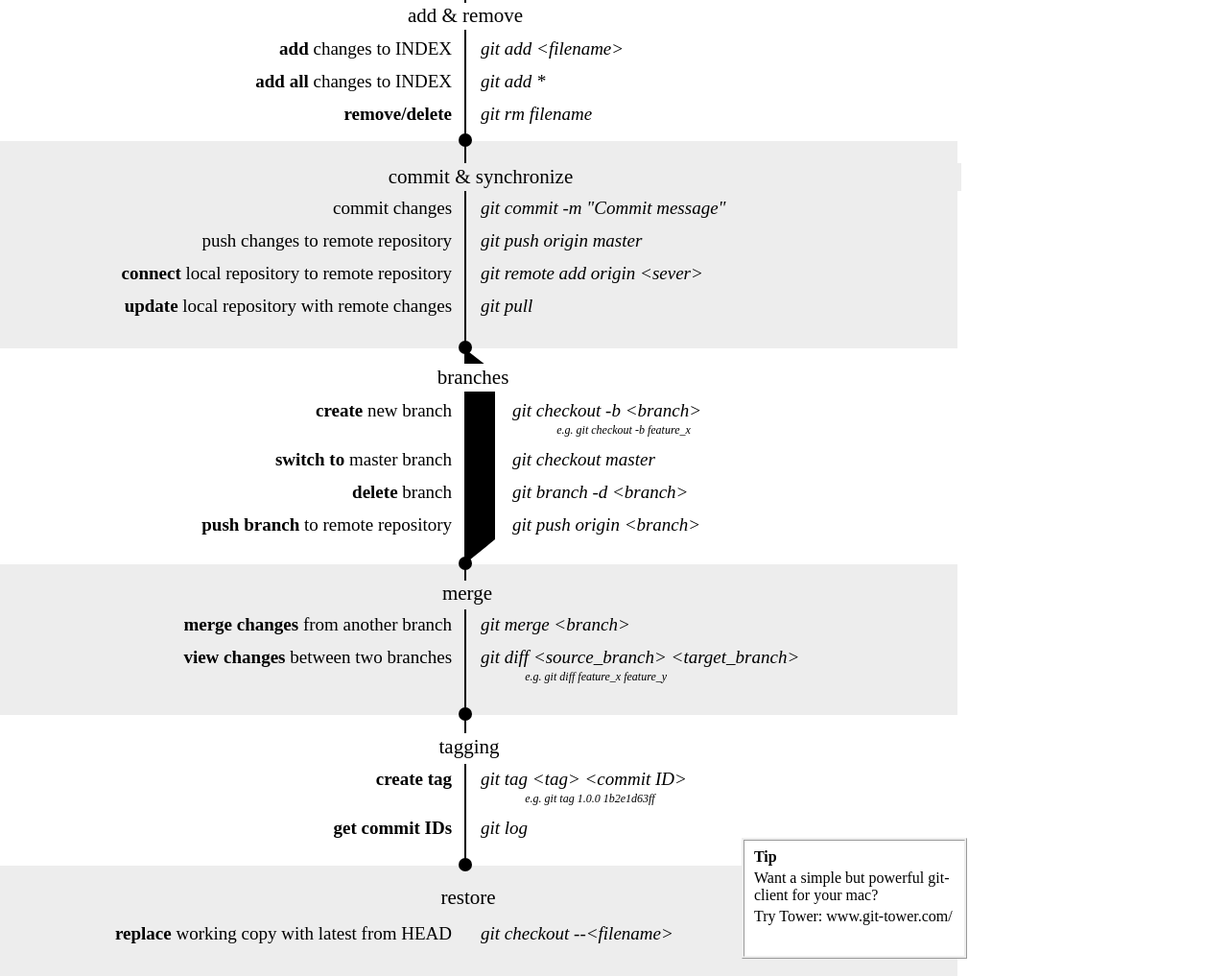
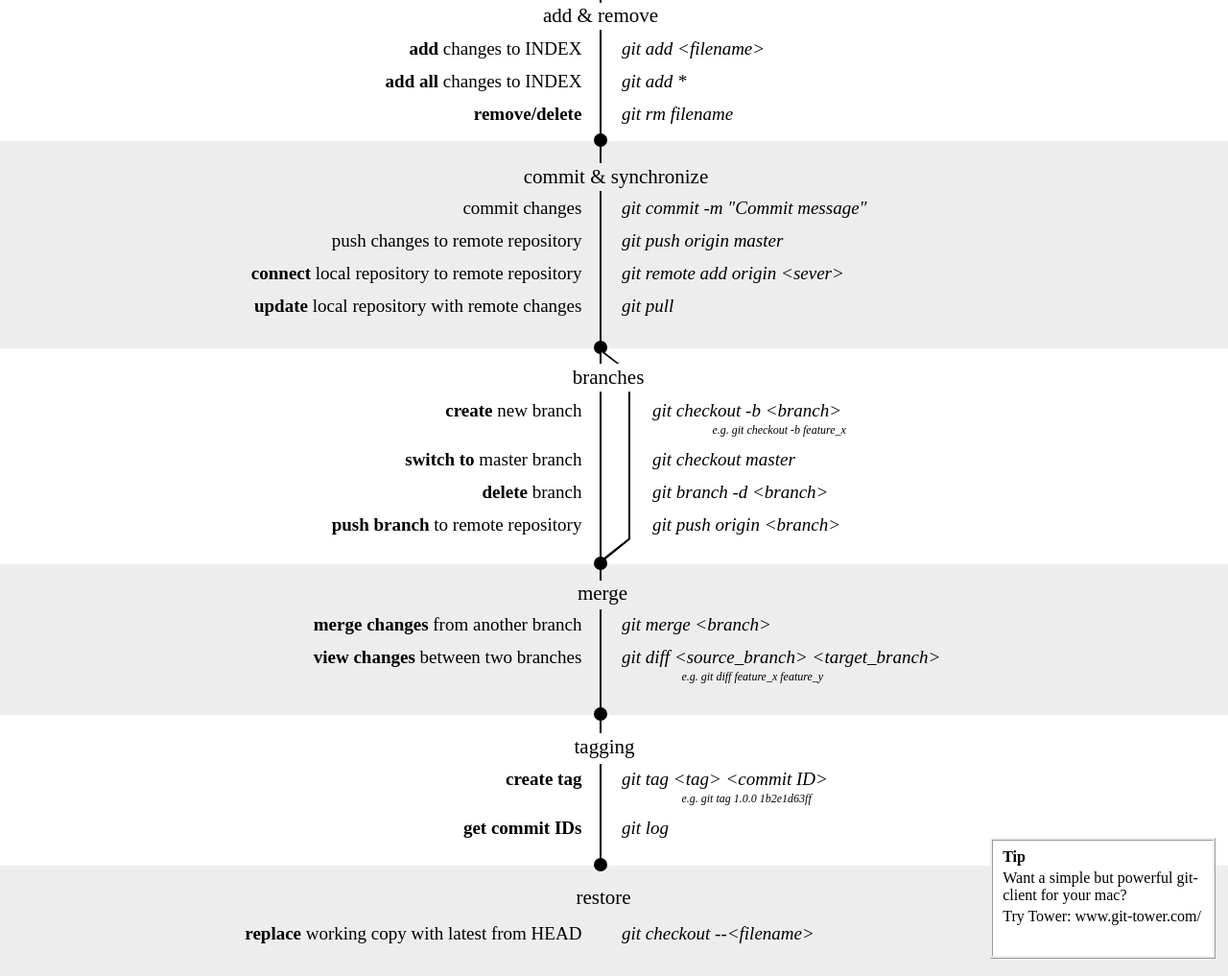
Before and after one commit to drehmerdude/git-chart, a plain HTML site: page index.html in a window 1280 px wide. Shown: the part 423-1440 px from the top of the page at 96% size. Drawn offline with Linux system fonts and the light colour scheme.

Commit message:
width 100%

```diff
--- a/index.html
+++ b/index.html
@@ -71,8 +71,8 @@
             </div>
             <div class="impar fifth">
                 <div class="lball"></div>
+                <div class="vline blackpart"></div>
                 <div class="vline whitepart"></div>
-                <div class="vline blackpart"></div>
                 <p class="subtitles">branches</p>
                 <div class="txtcontainer">
                     <div class="left">
--- a/stylesheet.css
+++ b/stylesheet.css
@@ -1,19 +1,19 @@
 html {
     margin: 0px;
-    width: 998px;
+    width: 100%;
     height: 1440px;
 }
 body {
     margin: 0px;
-    width: 998px;
-    height: 1440px;
+    width: 100%;
+    height: 100%;
     box-sizing: border-box;
 }
 
 .container {
     background-color: #ffffff;
     text-align: center;
-    width: 998px;
+    width: 100%;
     height: 1440px;
 }
 
@@ -50,8 +50,8 @@ body {
 .right{
     text-align: left;
     font-style: italic;
-    width: 48%;
-    margin-left: 493px;
+    width: 50%;
+    margin-left: 50%;
     position: relative;
 }
 
@@ -187,7 +187,7 @@ body {
 }
 
 .fifth .right {
-    margin-left: 526px;
+    margin-left: calc(50% + 32px);
 }
 
 
@@ -230,7 +230,7 @@ body {
 #tip {
     float: right;
     position: relative;
-    right: -1%;
+    right: 1%;
     bottom: 10%;
     width: 229px;
     height: 120px;
```
